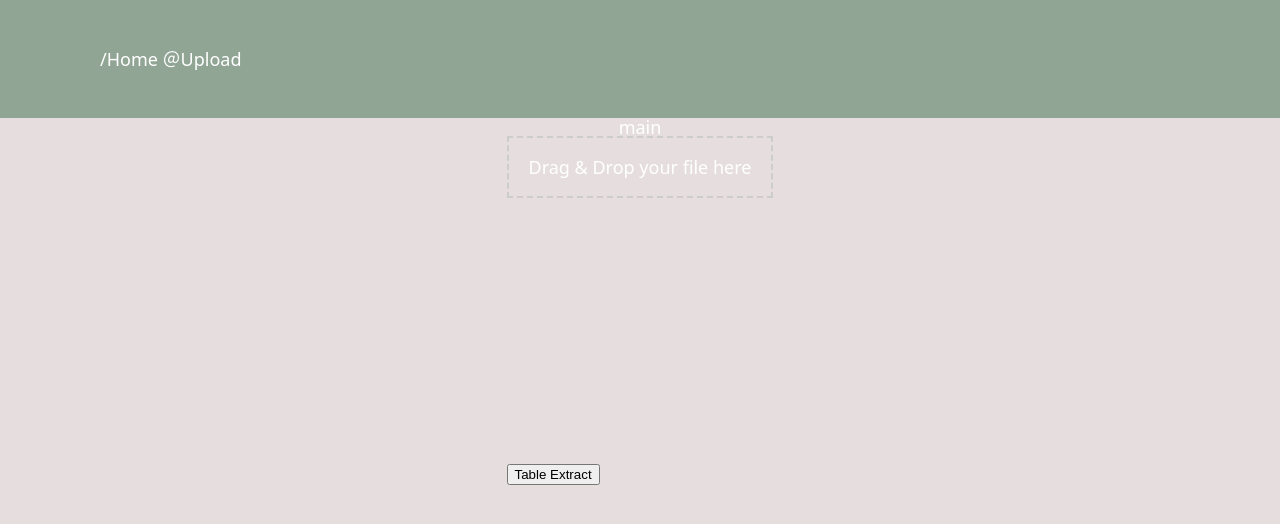
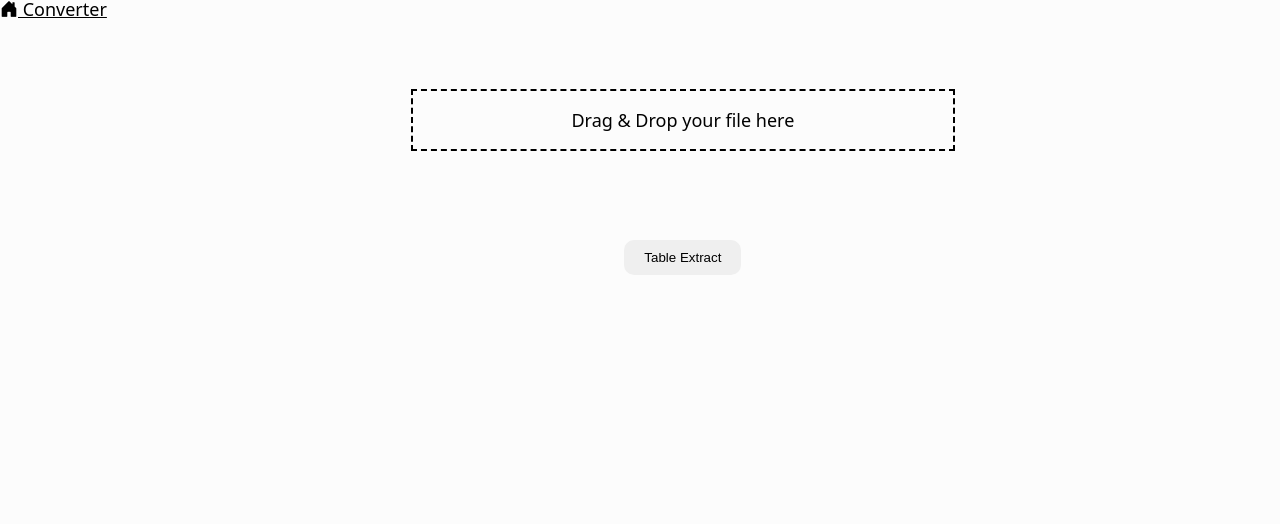
Before and after one commit to HBNU-SWUNIV/come-capstone24-converter, a Next.js app in the folder 003 Code/converter/: page / in a window 1280 px wide. Shown: the top 524 px of the page. Built offline with nearby package versions, Linux system fonts and the light colour scheme.

Commit message:
merge branch 'front' into main

```diff
--- a/003 Code/converter/app/(home)/page.tsx
+++ b/003 Code/converter/app/(home)/page.tsx
@@ -1,20 +1,18 @@
 import React from "react";
 import TableExtract from "../../components/Table";
-import styles from "../../styles/navigation.module.css"
 import FileUploaderDrag from "../../components/FileUpload_drop";
+import styles from "../../styles/component.module.css";
+import button from "../../styles/button.module.css";
 export const metadata = {
     title: "Home",
 };
 
+export default function HomePage() {
+    return (
 
-export default async function HomePage() {
-
-
-    return (
         <div className={styles.container}>
-        <h1>main</h1>
-        <div className={styles.buttonContainer}>
             <FileUploaderDrag></FileUploaderDrag>
+            <div className={button.buttonContainer}>
             <TableExtract></TableExtract>
         </div>
     </div>
--- a/003 Code/converter/components/FileUpload_drop.tsx
+++ b/003 Code/converter/components/FileUpload_drop.tsx
@@ -1,6 +1,6 @@
 'use client'
 
-
+import styles from "../styles/dropbox.module.css";
 import React, { useState } from "react";
 
 export default function FileUploaderDrag() {
@@ -39,10 +39,8 @@ export default function FileUploaderDrag() {
             }
 
             const data: { fileUrl: string } = await res.json();
-            const response = await res.json();
-            const {fileUrl} = response;
-            console.log("test!" + fileUrl);
             console.log(data);
+            //setImageUrl(data.fileUrl);
 
         } catch (error) {
             console.error("Something went wrong, check your console.");
@@ -50,16 +48,12 @@ export default function FileUploaderDrag() {
     };
 
     return (
+        <div className={styles.dropZone}>
             <div
+                className={`${styles.dropZoneInner} ${isDragging ? 'isDragging' : ''}`}
                 onDragOver={handleDragOver}
                 onDragLeave={handleDragLeave}
                 onDrop={handleDrop}
-            style={{
-                border: isDragging ? "2px dashed #000" : "2px dashed #ccc",
-                padding: "20px",
-                textAlign: "center",
-                cursor: "pointer",
-            }}
             >
                 <p>Drag & Drop your file here</p>
                 <input
@@ -68,5 +62,6 @@ export default function FileUploaderDrag() {
                     onChange={(e) => uploadFile(e.target.files[0])}
                 />
             </div>
+        </div>
     );
 }
--- a/003 Code/converter/components/Table.tsx
+++ b/003 Code/converter/components/Table.tsx
@@ -1,6 +1,6 @@
 'use client'
 import { useRouter } from "next/navigation";
-
+import buttonStyles from "../styles/button.module.css";
 
 import React, { ChangeEvent, useState } from "react";
 
@@ -9,9 +9,8 @@ export default function TableExtract(){
     return(
         <label
         // className={styles["file-uploader"]}
-        style={{ paddingTop: `calc(100% * (${446} / ${720}))` }}
     >
-        <button onClick={() => router.push('/upload')}>Table Extract</button>
+        <button className={buttonStyles["btn-16"]}onClick={() => router.push('/upload')}>Table Extract</button>
     </label>
     )
 }
--- a/003 Code/converter/components/navigation.tsx
+++ b/003 Code/converter/components/navigation.tsx
@@ -3,24 +3,33 @@
 import Link from "next/link";
 import { usePathname } from "next/navigation";
 import React from "react";
-import { useState } from "react";
 import styles from "../styles/navigation.module.css";
+import 'bootstrap-icons/font/bootstrap-icons.css';
 
 export default function Navigation() {
     const path = usePathname();
-    // const [count, setCount] = useState(0);
 
     return (
-        <nav className={styles.nav}>
+        <div className={styles.container}>
             <ul>
-            <li>
-                /<Link href="/">Home </Link> {path == "/" ? "＠ " : ""}
-            </li>
-            <li>
-                <Link href="/upload">Upload </Link>
-                {path == "/upload" ? " ＠ " : ""}
-            </li>
+                <li className={path === "/" ? styles.active : ""}>
+                    <Link href="/" className={styles.navLink}>
+
+                            <i className="bi bi-house-door-fill"></i> Converter
+
+                    </Link>
+                    {path === "/" ? "  " : ""}
+                </li>
+                {/*<li className={path === "/upload" ? styles.active : ""}>
+                    <Link href="/upload" className={styles.navLink}>
+
+                            <i className="bi bi-upload"></i> Upload
+
+                    </Link>
+                    {path === "/upload" ? " " : ""}
+                </li>*/}
+
             </ul>
-        </nav>
+        </div>
     );
 }
--- a/003 Code/converter/package.json
+++ b/003 Code/converter/package.json
@@ -28,6 +28,7 @@
   "dependencies": {
     "add": "^2.0.6",
     "aws-sdk": "^2.1599.0",
+    "bootstrap-icons": "^1.11.3",
     "date-fns": "^3.6.0",
     "dotenv": "^16.4.5",
     "mime": "^4.0.1",
--- /dev/null
+++ b/003 Code/converter/styles/button.module.css
@@ -0,0 +1,47 @@
+
+
+.buttonContainer {
+    display: flex;
+    flex-direction: column;
+    align-items: center;
+  }
+
+  .btn-16 {
+    border: none;
+    color: #000;
+    margin-bottom: 15px;
+    padding: 10px 20px;
+    border-radius: 10px;
+    position: relative;
+  }
+
+  .btn-16::after {
+    position: absolute;
+    content: "";
+    width: 0;
+    height: 100%;
+    top: 0;
+    left: 0;
+    direction: rtl;
+    z-index: -1;
+    box-shadow:
+     -7px -7px 20px 0px #fff9,
+     -4px -4px 5px 0px #fff9,
+     7px 7px 20px 0px #0002,
+     4px 4px 5px 0px #0001;
+    transition: all 0.3s ease;
+  }
+
+  .btn-16:hover {
+    color: #000;
+  }
+
+  .btn-16:hover::after {
+    left: auto;
+    right: 0;
+    width: 100%;
+  }
+
+  .btn-16:active {
+    top: 2px;
+  }
--- /dev/null
+++ b/003 Code/converter/styles/component.module.css
@@ -0,0 +1,46 @@
+.container {
+    display: flex;
+    flex-direction: column;
+    align-items: center; /* 가운데 정렬 */
+
+  }
+
+  .buttonContainer {
+
+    align-items: center;
+    flex-direction: column; /* 수직으로 정렬 */
+    /* 버튼들 간격 조절 */
+  }
+
+  /* 16 */
+.btn-16 {
+    border: none;
+    color: #000;
+  }
+  .btn-16:after {
+    position: absolute;
+    content: "";
+    width: 0;
+    height: 100%;
+    top: 0;
+    left: 0;
+    direction: rtl;
+    z-index: -1;
+    box-shadow:
+     -7px -7px 20px 0px #fff9,
+     -4px -4px 5px 0px #fff9,
+     7px 7px 20px 0px #0002,
+     4px 4px 5px 0px #0001;
+    transition: all 0.3s ease;
+  }
+  .btn-16:hover {
+    color: #000;
+  }
+  .btn-16:hover:after {
+    left: auto;
+    right: 0;
+    width: 100%;
+  }
+  .btn-16:active {
+    top: 2px;
+  }
--- /dev/null
+++ b/003 Code/converter/styles/dropbox.module.css
@@ -0,0 +1,23 @@
+.dropZone {
+    display: flex;
+    justify-content: center;
+    align-items: center;
+    height: 30vh; /* 전체 화면 높이 사용 */
+    width: 90vw; /* 전체 너비 사용 */
+
+
+  }
+
+  .dropZoneInner {
+    border: 2px dashed #000000;
+    padding: 20px;
+    text-align: center;
+    width: 500px; /* 영역의 너비를 50%로 설정 */
+    cursor: pointer;
+    transition: border 0.3s ease;
+    color: rgb(0, 0, 0);
+  }
+
+  .isDragging {
+    border: 2px dashed #000; /* 드래그 상태일 때 보더 색상 변경 */
+  }
--- a/003 Code/converter/styles/global.css
+++ b/003 Code/converter/styles/global.css
@@ -136,9 +136,10 @@ body {
         'Open Sans',
         'Helvetica Neue',
         sans-serif;
-    background-color: rgb(230, 222, 222);
-    color: white;
+    background-color: rgb(252, 252, 252);
+    color: rgb(0, 0, 0);
     font-size: 18px;
+    display: flex;
 }
 
 a {
```
Also changed, not shown: 003 Code/converter/app/_document.tsx (added, +21 -0 lines), 003 Code/converter/app/layout.tsx (line endings or trailing spaces), 1 other file (tests, documents, lock files or other folders). Lines whose indentation alone changed are shown as unchanged.
